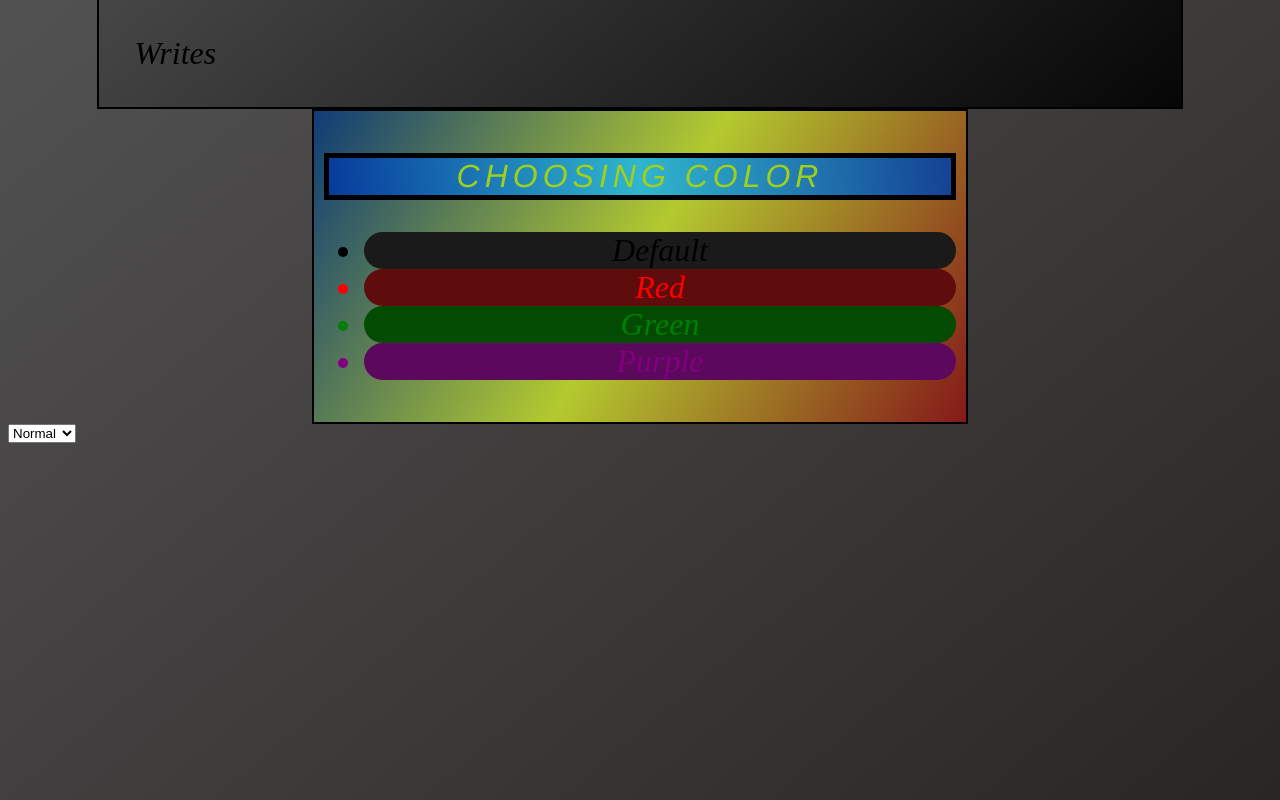
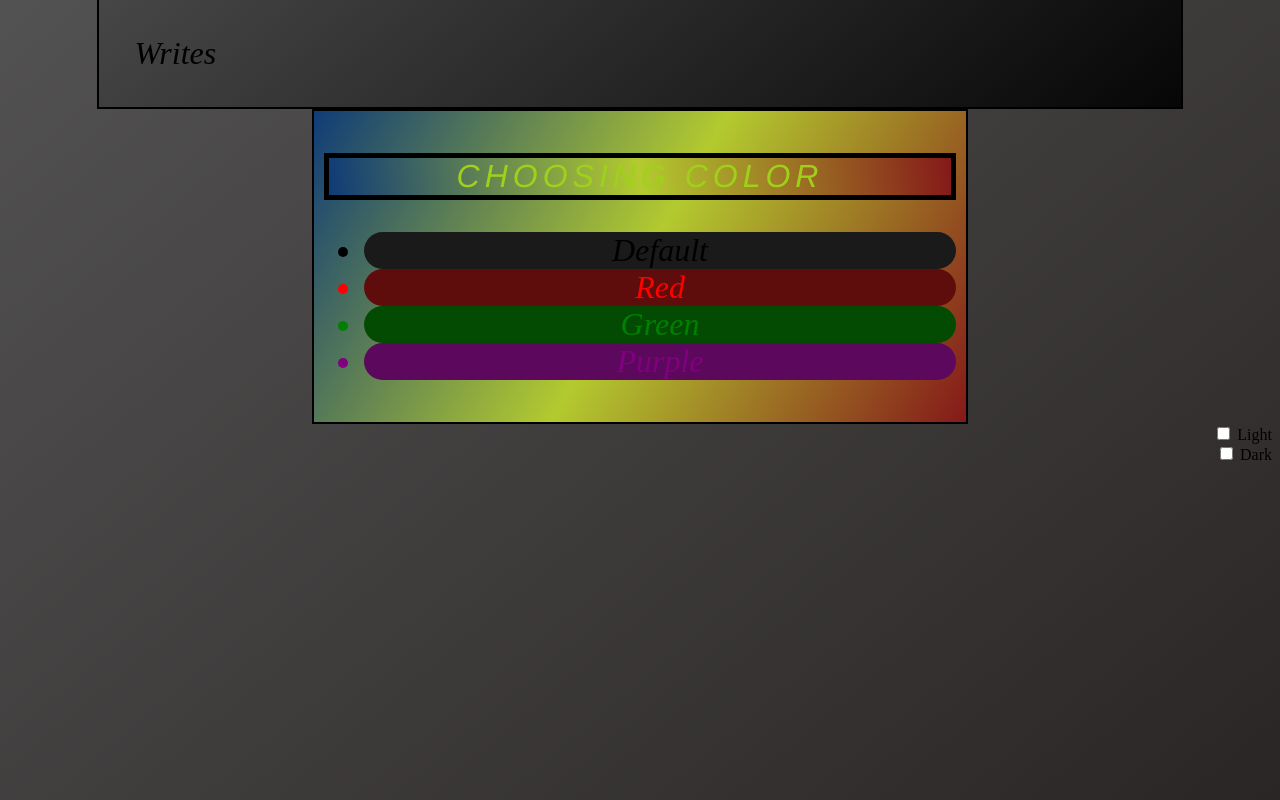
Before and after one commit to FACTORY132/practice, a plain HTML site: page index.html in a window 1280 px wide. Drawn offline with Linux system fonts and the light colour scheme.

Commit message:
Update index.html

```diff
--- a/index.html
+++ b/index.html
@@ -5,6 +5,8 @@
     <meta name="viewport" content="width=device-width,initial-scale=1" />
     <title>Editor</title>
     <link href="css/body.css" rel="stylesheet" />
+    <link href="css/tag.css" rel="stylesheet" />
+    <script src="script/Script.js"></script>
   </head>
 
   <body>
@@ -20,25 +22,42 @@
         background-repeat: no-repeat;
         background-position: center;
         background-size: cover;
-        background: linear-gradient(300deg, rgb(133, 25, 25), rgb(179, 202, 47), rgb(15, 60, 119));
+        background: linear-gradient(
+          300deg,
+          rgb(133, 25, 25),
+          rgb(179, 202, 47),
+          rgb(15, 60, 119)
+        );
       "
     >
-      <p id="redis" style="background: linear-gradient(264deg, rgb(20, 65, 148), rgb(48, 182, 206), rgb(7, 59, 156));">Choosing Color</p>
+      <p
+        id="redis"
+        style="
+          background: linear-gradient(
+            264deg,
+            rgb(133, 25, 25),
+            rgb(179, 203, 47),
+            rgb(15, 59, 119)
+          );
+        "
+      >
+        Choosing Color
+      </p>
       <ul>
-        <li class="colorize" id="default">Default</li>
-        <li class="colorize" id="red">Red</li>
-        <li class="colorize" id="green">Green</li>
-        <li class="colorize" id="purple">Purple</li>
+        <li class="colorize" id="default" title="Default Color">Default</li>
+        <li class="colorize" id="red" title="Color Red">Red</li>
+        <li class="colorize" id="green" title="Color Green">Green</li>
+        <li class="colorize" id="purple" title="Color Purple">Purple</li>
         <script src="script/Color.js"></script>
       </ul>
     </div>
 
-    <div>
-      <select id="font-style">
-        <option id="normal">Normal</option>
-        <option id="italic">Italic</option>
-        <option id="oblique">Oblique</option>
-      </select>
+    <div class="left">
+      <input type="checkbox" id="light" onclick="Light_Gray()" />
+      <label for="light" style="margin-right: auto">Light</label>
+      <br />
+      <input type="checkbox" id="dark" onclick="Dark()" />
+      <label for="dark">Dark</label>
     </div>
   </body>
 </html>
```
